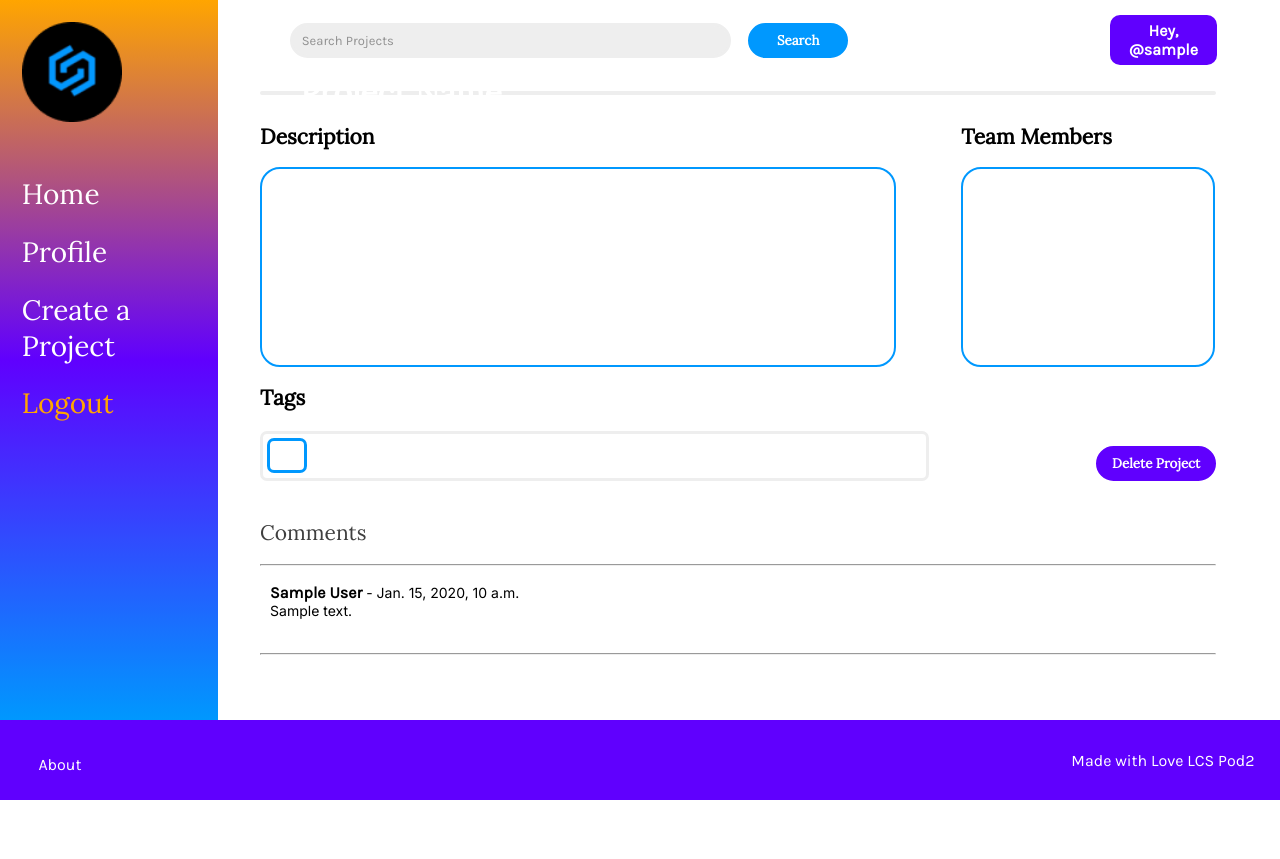
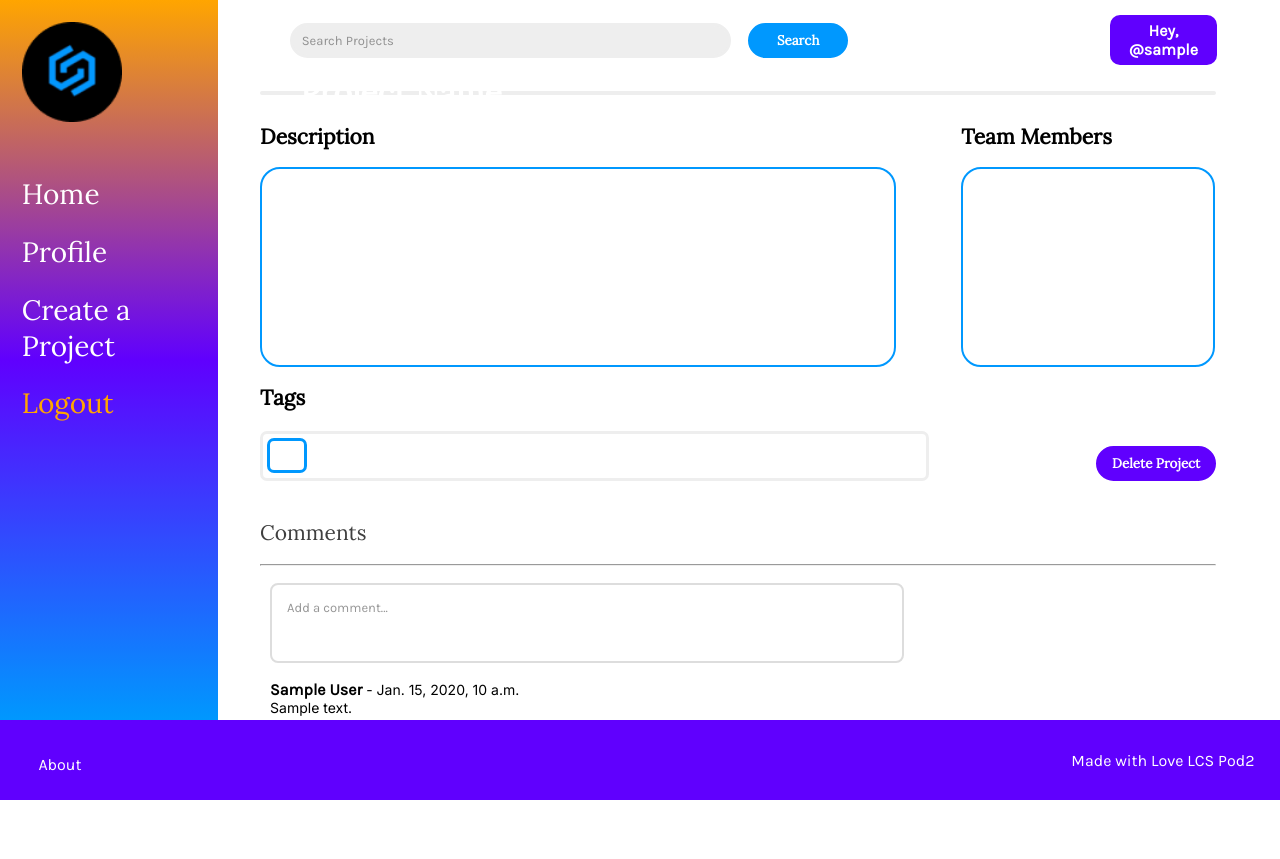
Before and after one commit to LaurierCS/TechHunt, a Django app: a page that uses Wampus/app/templates/project.html in a window 1280 px wide. Before the commit the page ends 800 px from the top, so only its background shows below. Run offline with Django 3.2, Linux system fonts and the light colour scheme; a user stored in the database is signed in; tables that the repository leaves empty hold one stand-in row (values such as "Sample post").

Commit message:
Added comment box to the comment section

```diff
--- a/Wampus/app/static/main.css
+++ b/Wampus/app/static/main.css
@@ -1049,4 +1049,29 @@ label {
   height: fit-content;
   padding: 10px;
   border: none;
+  position: relative;
 }
+
+.textarea--commentBox {
+  width: 80%;
+  min-width: 50%;
+  height: 80px;
+  max-height: 80px;
+  padding: 15px;
+  font-size: 17px;
+  text-align: left;
+  justify-content: flex-start;
+  background-color: #ffffff;
+  border: 2px solid #dddddd;
+  font-family: Karla;
+  font-size: small;
+  border-radius: 8px;
+  resize: none;
+  vertical-align: middle;
+}
+
+.textarea--commentBox::placeholder {
+  color: #6e6e6ebb;
+  font-family: Karla;
+  font-size: small;
+}
--- a/Wampus/app/templates/project.html
+++ b/Wampus/app/templates/project.html
@@ -36,8 +36,10 @@
     <h2 style="font-family: Lora;font-weight: lighter;color: #3f3f3f;">Comments</h2>
     <hr>
     <div class="contentContainer contentContainer--comments">
+        <textarea class="textarea--commentBox" name="commentBox" placeholder="Add a comment..."></textarea>
+        <br/><br/>
         {% if not project.comments.all %}
-            No Comments...
+            No Comments
         {% else %}
             {% for comment in project.comments.all %}
                 <strong style="font-family: Karla;font-size: medium;">{{ comment.profile }}</strong> - {{ comment.date_created }}<br/>
```
